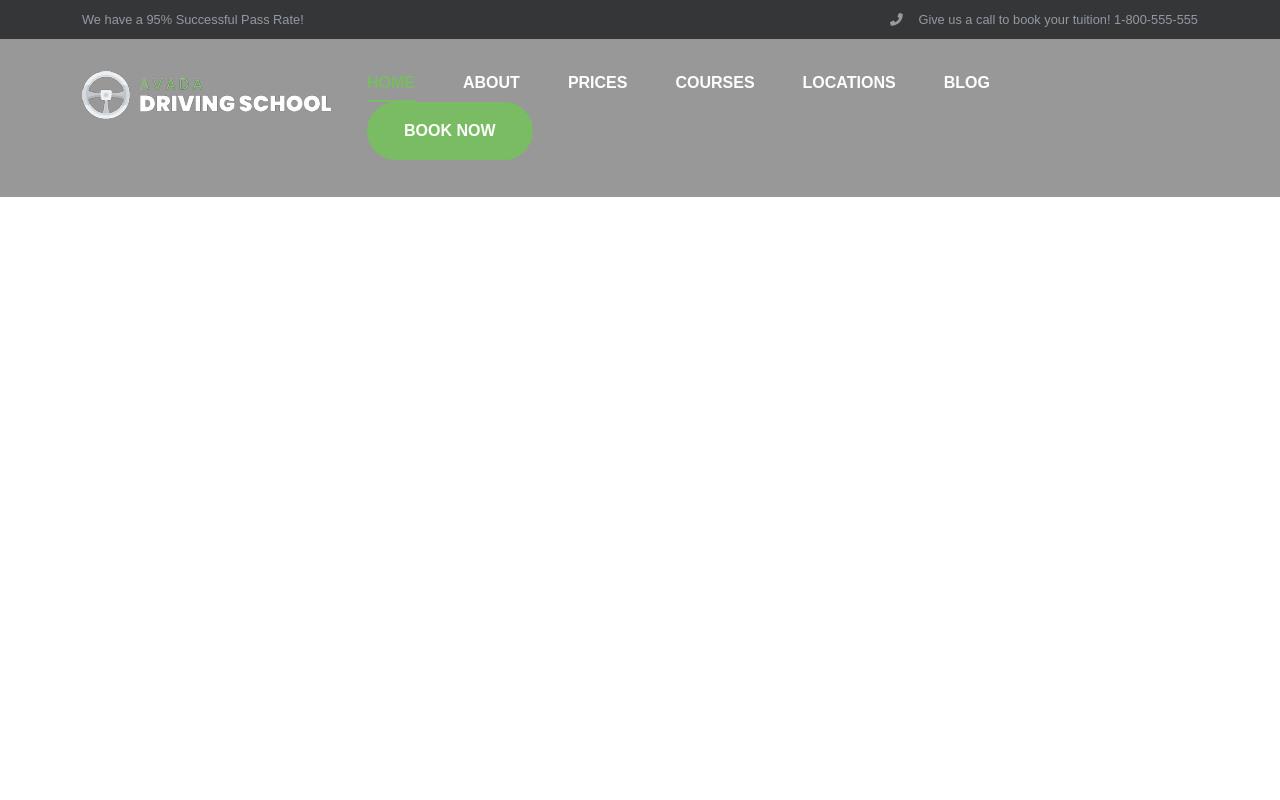
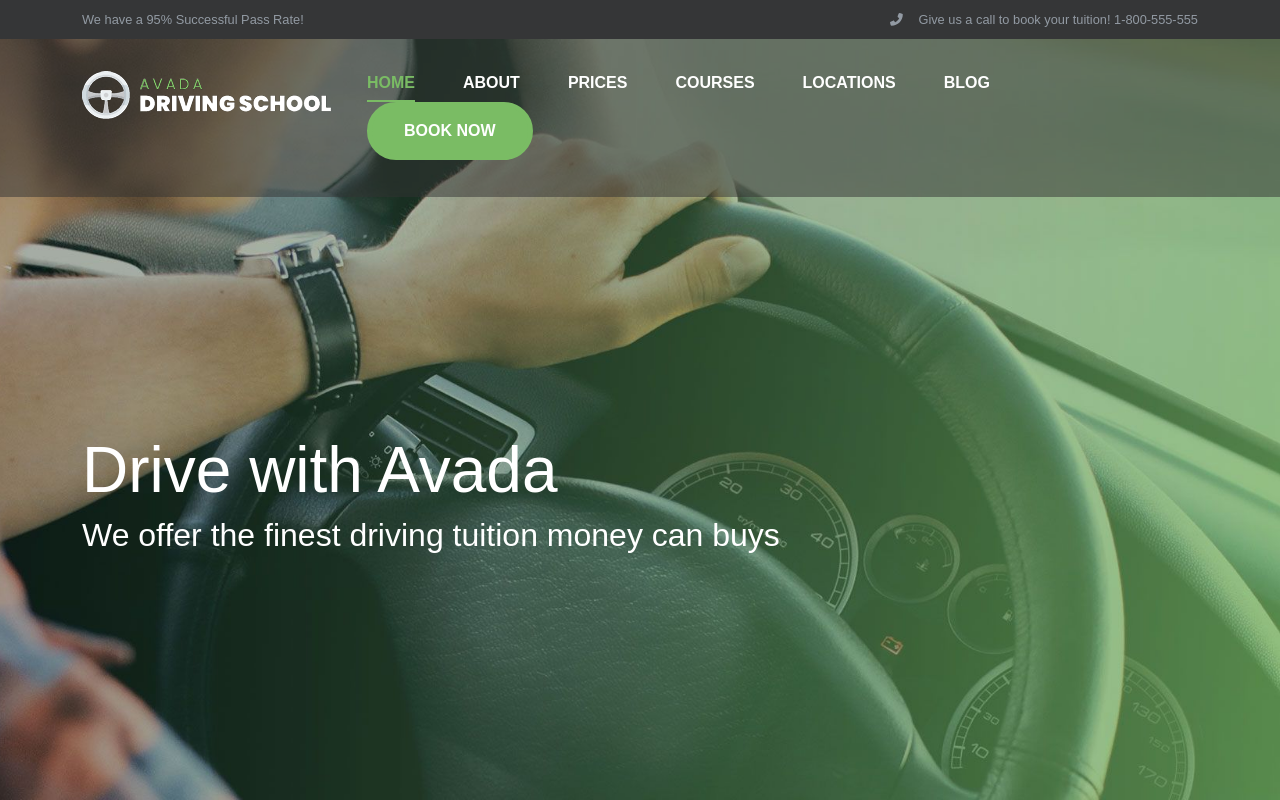
Before and after one commit to vincenzomercadante/proj-html-vuejs, a Vue app: page / in a window 1280 px wide. Built offline with nearby package versions, Linux system fonts and the light colour scheme.

Commit message:
feat: add hero section to header

```diff
--- a/src/components/AppHeader.vue
+++ b/src/components/AppHeader.vue
@@ -1,8 +1,9 @@
 <script>
 import AppButton from "./AppButton.vue";
+import AppHero from "./AppHero.vue";
 
 export default {
-  components: { AppButton },
+  components: { AppButton, AppHero },
 
   props: {
     button: Object,
@@ -59,6 +60,7 @@ export default {
         </div>
       </div>
     </nav>
+    <AppHero />
   </header>
 </template>
 
@@ -67,9 +69,10 @@ export default {
 @use "../styles/partials/mixins" as *;
 
 header {
-  position: fixed;
-  left: 0;
-  right: 0;
+  background-image: url("../assets/img/backgrounds/homepage-hero-background.jpg");
+  background-size: cover;
+  background-position: center;
+  min-height: 800px;
 
   section:first-child {
     padding: 10px 0;
--- /dev/null
+++ b/src/components/AppHero.vue
@@ -0,0 +1,30 @@
+<script>
+export default {
+  data() {
+    return {
+      title: "Drive with Avada",
+      subtitle: "We offer the finest driving tuition money can buys",
+    };
+  },
+};
+</script>
+
+<template>
+  <section>
+    <div class="container">
+      <h1 class="display-3">{{ title }}</h1>
+      <h2>{{ subtitle }}</h2>
+    </div>
+  </section>
+</template>
+
+<style lang="scss" scoped>
+@use "../styles/partials/mixins" as *;
+@use "../styles/partials/variables" as *;
+
+section {
+  min-height: 600px;
+  @include center-vertically;
+  color: $secondary-color;
+}
+</style>
--- a/src/components/AppMain.vue
+++ b/src/components/AppMain.vue
@@ -2,6 +2,8 @@
 export default {};
 </script>
 
-<template></template>
+<template>
+  <main></main>
+</template>
 
 <style lang="scss" scoped></style>
```
